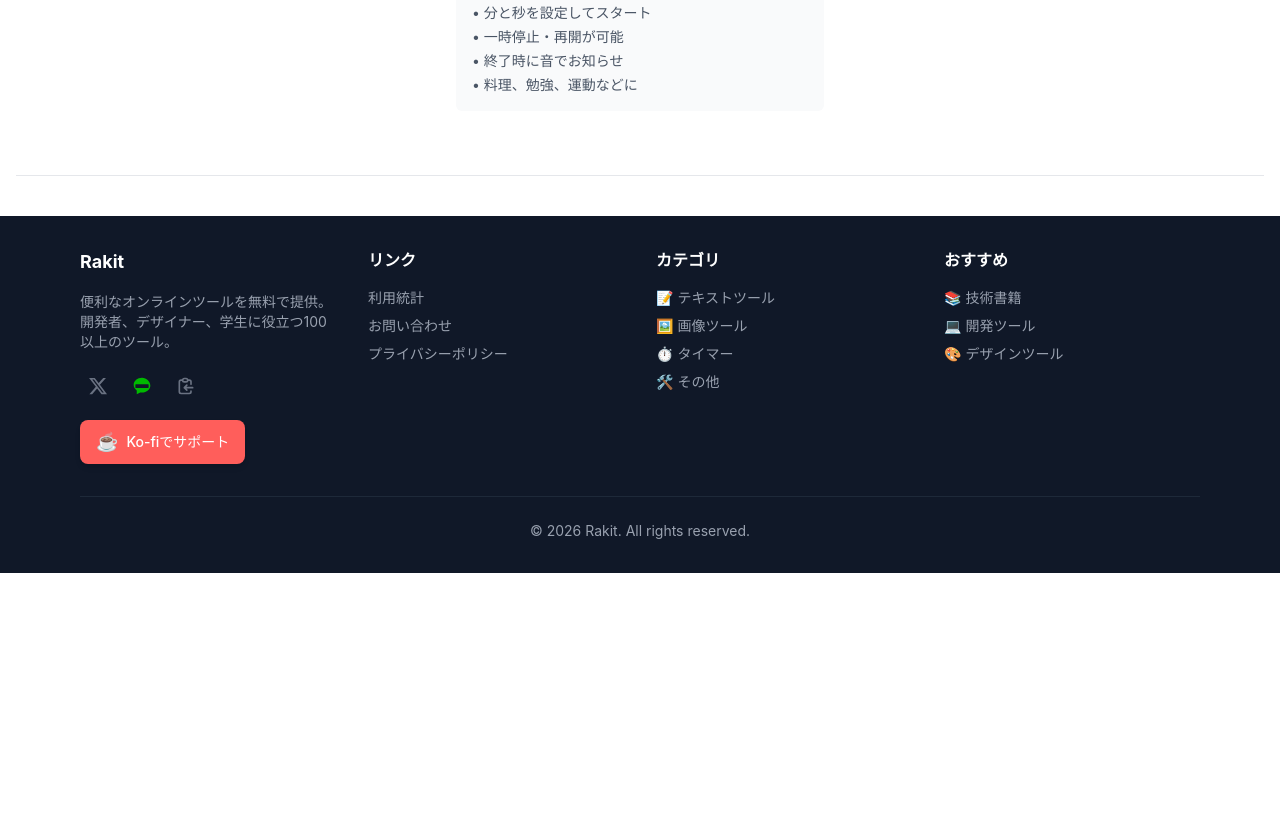
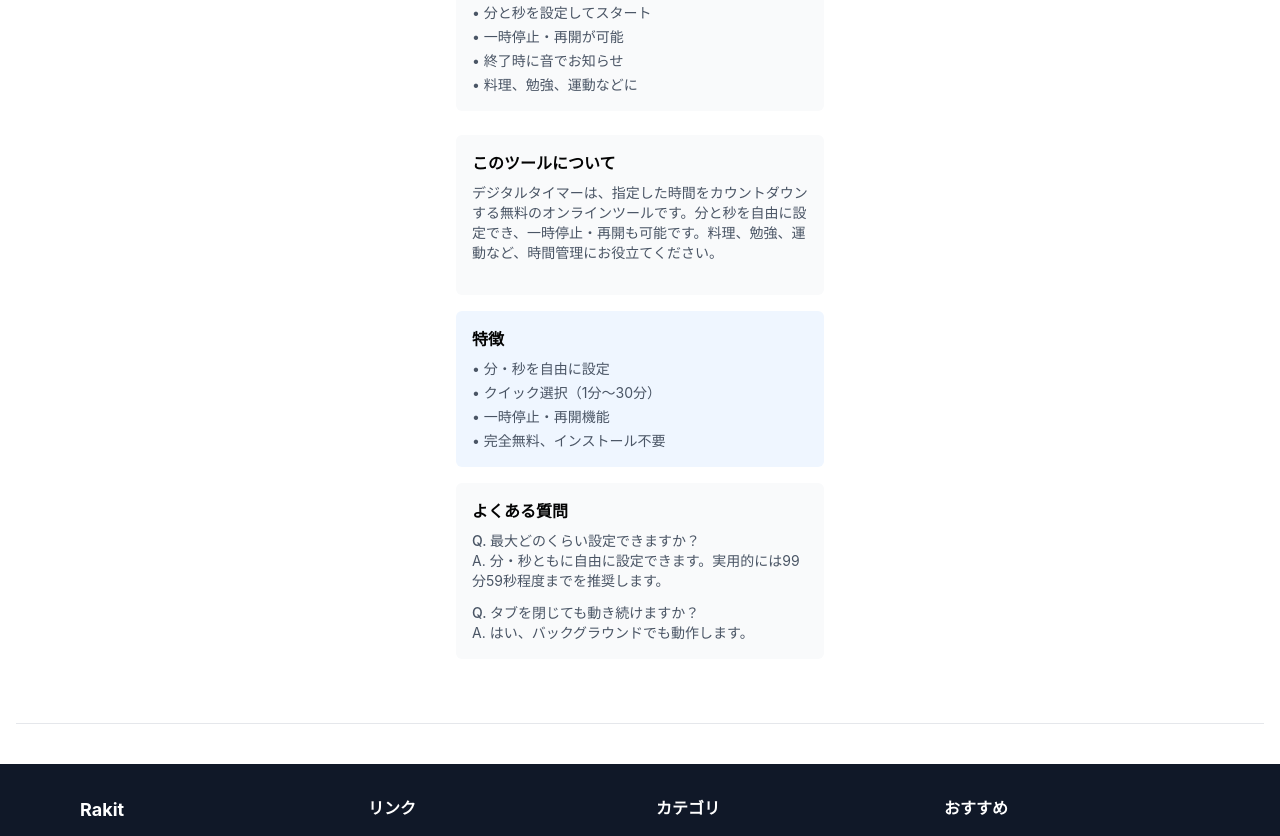
Before and after one commit to jiroor/v2, a React (Vite) app in the folder apps/web/: page /timer/digital in a window 1280 px wide. Shown: the part 580-1416 px from the top of the page. Before the commit the page ends 1153 px from the top, so only its background shows below. Built offline with nearby package versions, Linux system fonts and the light colour scheme.

Commit message:
feat: Otherツールに説明・特徴・FAQを追加（デジタルタイマー、画像ぼかし）

```diff
--- a/apps/web/src/pages/OtherTools/DigitalTimer.tsx
+++ b/apps/web/src/pages/OtherTools/DigitalTimer.tsx
@@ -197,6 +197,40 @@ function DigitalTimer() {
             <li>• 料理、勉強、運動などに</li>
           </ul>
         </div>
+
+        {/* このツールについて */}
+        <div className="mt-6 p-4 bg-gray-50 rounded-md">
+          <h3 className="font-semibold mb-2">このツールについて</h3>
+          <p className="text-sm text-gray-600 mb-4">
+            デジタルタイマーは、指定した時間をカウントダウンする無料のオンラインツールです。分と秒を自由に設定でき、一時停止・再開も可能です。料理、勉強、運動など、時間管理にお役立てください。
+          </p>
+        </div>
+
+        {/* 特徴 */}
+        <div className="mt-4 p-4 bg-blue-50 rounded-md">
+          <h3 className="font-semibold mb-2">特徴</h3>
+          <ul className="text-sm text-gray-600 space-y-1">
+            <li>• 分・秒を自由に設定</li>
+            <li>• クイック選択（1分〜30分）</li>
+            <li>• 一時停止・再開機能</li>
+            <li>• 完全無料、インストール不要</li>
+          </ul>
+        </div>
+
+        {/* よくある質問 */}
+        <div className="mt-4 p-4 bg-gray-50 rounded-md">
+          <h3 className="font-semibold mb-2">よくある質問</h3>
+          <div className="text-sm text-gray-600 space-y-3">
+            <div>
+              <p className="font-medium">Q. 最大どのくらい設定できますか？</p>
+              <p>A. 分・秒ともに自由に設定できます。実用的には99分59秒程度までを推奨します。</p>
+            </div>
+            <div>
+              <p className="font-medium">Q. タブを閉じても動き続けますか？</p>
+              <p>A. はい、バックグラウンドでも動作します。</p>
+            </div>
+          </div>
+        </div>
       </div>
       {/* 広告 */}
       <div className="mt-8 pt-6 border-t border-gray-200">
--- a/apps/web/src/pages/OtherTools/ImageBlur.tsx
+++ b/apps/web/src/pages/OtherTools/ImageBlur.tsx
@@ -165,6 +165,40 @@ function ImageBlur() {
             </ul>
           </div>
 
+          {/* このツールについて */}
+          <div className="mt-6 p-4 bg-gray-50 rounded-md">
+            <h3 className="font-semibold mb-2">このツールについて</h3>
+            <p className="text-sm text-gray-600 mb-4">
+              画像ぼかしツールは、画像にぼかし効果を追加する無料のオンラインツールです。SNS投稿時の顔ぼかしや、個人情報の秘匿など、プライバシー保護に役立ちます。
+            </p>
+          </div>
+
+          {/* 特徴 */}
+          <div className="mt-4 p-4 bg-blue-50 rounded-md">
+            <h3 className="font-semibold mb-2">特徴</h3>
+            <ul className="text-sm text-gray-600 space-y-1">
+              <li>• ぼかし強度を1〜50pxで調整</li>
+              <li>• 3段階のプリセット</li>
+              <li>• PNG形式でダウンロード</li>
+              <li>• 完全無料、ブラウザ上で動作</li>
+            </ul>
+          </div>
+
+          {/* よくある質問 */}
+          <div className="mt-4 p-4 bg-gray-50 rounded-md">
+            <h3 className="font-semibold mb-2">よくある質問</h3>
+            <div className="text-sm text-gray-600 space-y-3">
+              <div>
+                <p className="font-medium">Q. ぼかしは元に戻せますか？</p>
+                <p>A. いいえ、一度適用したぼかしは解除できません。元画像を別途保存してください。</p>
+              </div>
+              <div>
+                <p className="font-medium">Q. 一部だけぼかせますか？</p>
+                <p>A. 現在は画像全体へのぼかしのみ対応しています。</p>
+              </div>
+            </div>
+          </div>
+
           {/* 非表示キャンバス */}
           <canvas ref={canvasRef} className="hidden" />
 
```
